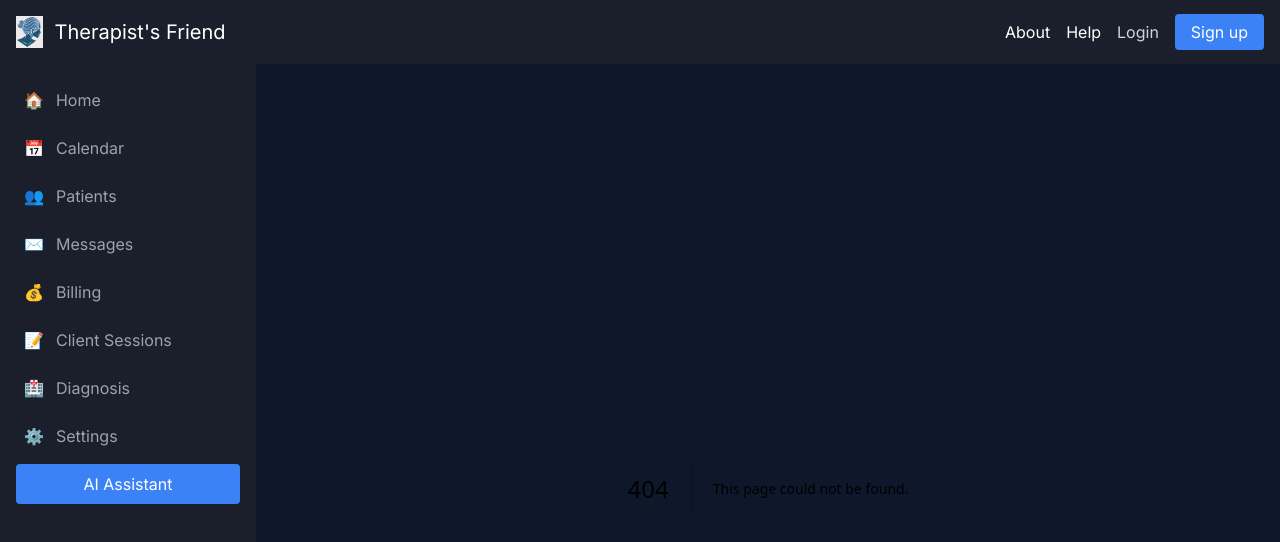
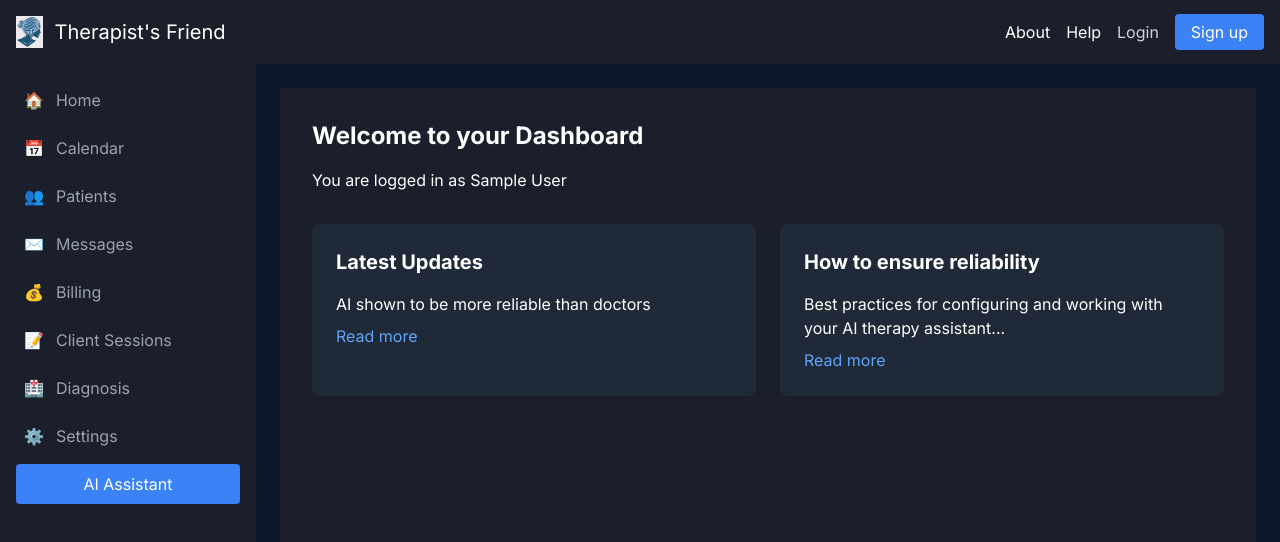
Before and after one commit to wsj3/TP, a Next.js app: page /dashboard in a window 1280 px wide. Before the commit this address had no page. Shown: the top 542 px of the page. Built offline with nearby package versions, Linux system fonts and the light colour scheme; sample sign-in values are in the browser's storage.

Commit message:
login/signup working

```diff
--- /dev/null
+++ b/app/components/Navigation.tsx
@@ -0,0 +1,44 @@
+'use client';
+
+import { useEffect, useState } from 'react';
+import { useRouter } from 'next/navigation';
+
+export default function Navigation() {
+  const [isLoggedIn, setIsLoggedIn] = useState(false);
+  const router = useRouter();
+
+  useEffect(() => {
+    // Check if user data exists in localStorage
+    const user = localStorage.getItem('user');
+    setIsLoggedIn(!!user);
+  }, []);
+
+  const handleLogout = () => {
+    localStorage.removeItem('user');
+    setIsLoggedIn(false);
+    router.push('/login');
+  };
+
+  return (
+    <nav className="flex justify-between items-center p-4 bg-gray-800">
+      <a href="/" className="text-white text-xl font-bold">Therapist's Friend</a>
+      <div className="flex gap-4">
+        <a href="/about" className="text-gray-300 hover:text-white">About</a>
+        <a href="/help" className="text-gray-300 hover:text-white">Help</a>
+        {isLoggedIn ? (
+          <button
+            onClick={handleLogout}
+            className="text-gray-300 hover:text-white cursor-pointer"
+          >
+            Log out
+          </button>
+        ) : (
+          <>
+            <a href="/login" className="text-gray-300 hover:text-white">Login</a>
+            <a href="/signup" className="text-gray-300 hover:text-white">Sign up</a>
+          </>
+        )}
+      </div>
+    </nav>
+  );
+}
--- /dev/null
+++ b/app/dashboard/page.tsx
@@ -0,0 +1,44 @@
+'use client';
+
+import { useEffect, useState } from 'react';
+import { useRouter } from 'next/navigation';
+
+export default function DashboardPage() {
+  const [user, setUser] = useState<any>(null);
+  const router = useRouter();
+
+  useEffect(() => {
+    // Check if user is logged in
+    const userData = localStorage.getItem('user');
+    if (!userData) {
+      router.push('/login');
+      return;
+    }
+    setUser(JSON.parse(userData));
+  }, [router]);
+
+  if (!user) return null;
+
+  return (
+    <div className="min-h-screen bg-[#1a1f2b] text-white">
+      <div className="p-8">
+        <h1 className="text-2xl font-bold mb-4">Welcome to your Dashboard</h1>
+        <p className="mb-8">You are logged in as {user.firstName} {user.lastName}</p>
+
+        <div className="grid grid-cols-1 md:grid-cols-2 gap-6">
+          <div className="bg-gray-800 p-6 rounded-lg">
+            <h2 className="text-xl font-bold mb-4">Latest Updates</h2>
+            <p>AI shown to be more reliable than doctors</p>
+            <a href="#" className="text-blue-400 hover:underline mt-2 inline-block">Read more</a>
+          </div>
+
+          <div className="bg-gray-800 p-6 rounded-lg">
+            <h2 className="text-xl font-bold mb-4">How to ensure reliability</h2>
+            <p>Best practices for configuring and working with your AI therapy assistant...</p>
+            <a href="#" className="text-blue-400 hover:underline mt-2 inline-block">Read more</a>
+          </div>
+        </div>
+      </div>
+    </div>
+  );
+}
```
